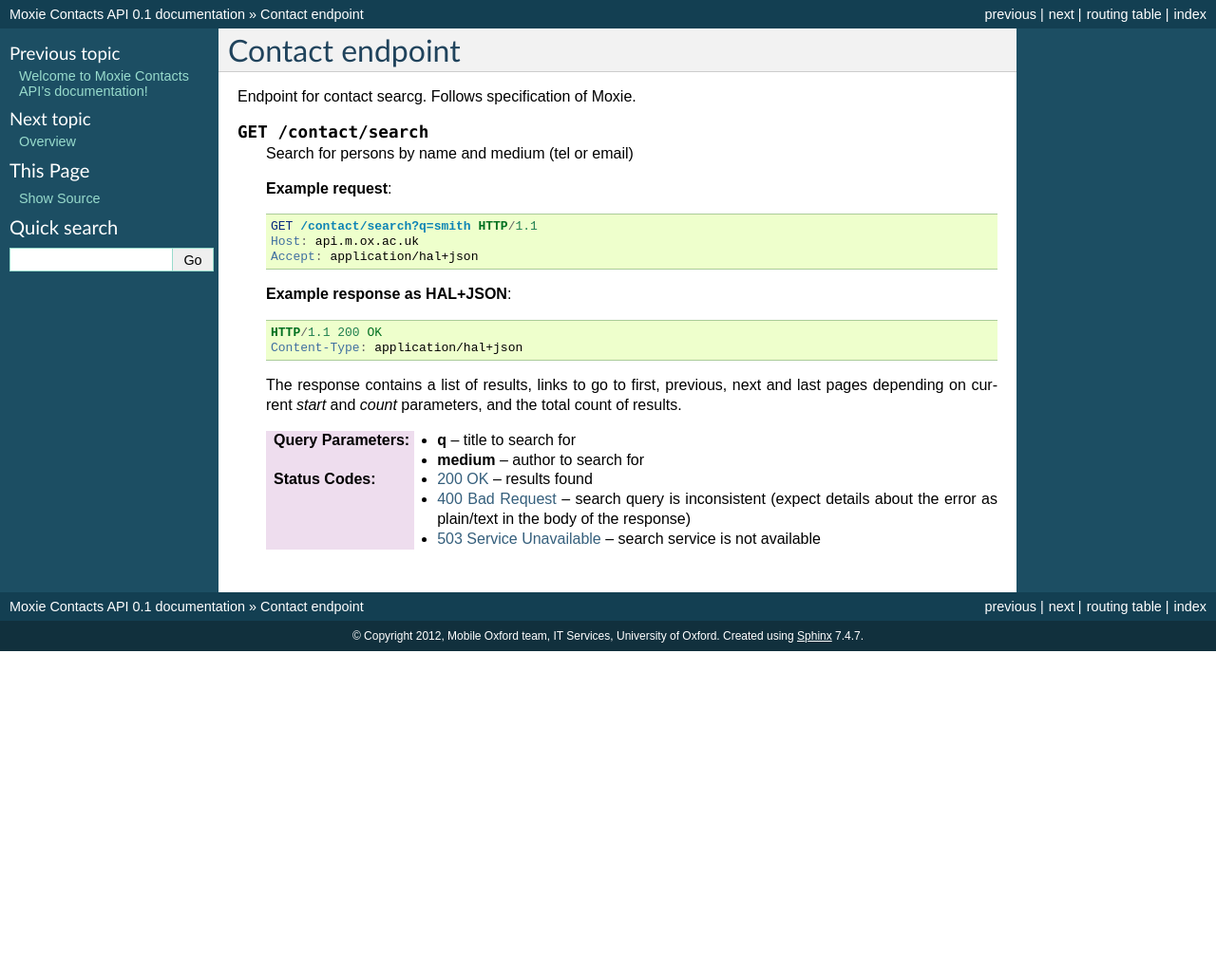
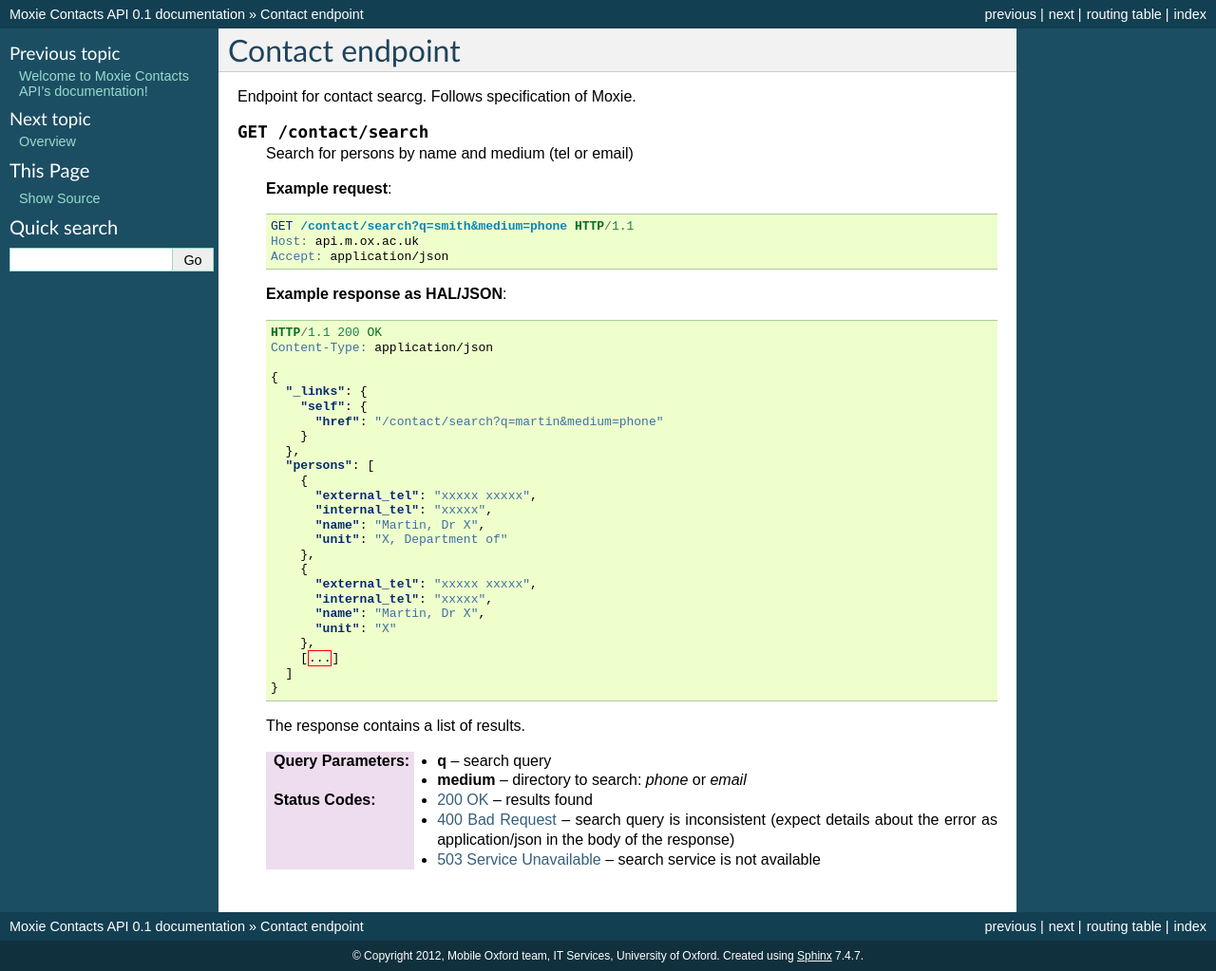
Before and after one commit to ox-it/moxie-contacts, a Sphinx documentation site: the page built from docs/source/http_api/contacts.rst, in a window 1280 px wide. Shown: the whole page at 95% size. Built offline with Sphinx 7.4.7, drawn with Linux system fonts in a browser that asks for light colours; before the commit the page ends 900 px from its top, so only the background shows below that.

Commit message:
Updated documentation about HTTP API

```diff
--- a/docs/source/http_api/contacts.rst
+++ b/docs/source/http_api/contacts.rst
@@ -11,25 +11,47 @@
 
     .. sourcecode:: http
 
-		GET /contact/search?q=smith HTTP/1.1
+		GET /contact/search?q=smith&medium=phone HTTP/1.1
 		Host: api.m.ox.ac.uk
-		Accept: application/hal+json
+		Accept: application/json
 
-    **Example response as HAL+JSON**:
+    **Example response as HAL/JSON**:
 
     .. sourcecode:: http
 
-		HTTP/1.1 200 OK
-		Content-Type: application/hal+json
+        HTTP/1.1 200 OK
+        Content-Type: application/json
 
+        {
+          "_links": {
+            "self": {
+              "href": "/contact/search?q=martin&medium=phone"
+            }
+          },
+          "persons": [
+            {
+              "external_tel": "xxxxx xxxxx",
+              "internal_tel": "xxxxx",
+              "name": "Martin, Dr X",
+              "unit": "X, Department of"
+            },
+            {
+              "external_tel": "xxxxx xxxxx",
+              "internal_tel": "xxxxx",
+              "name": "Martin, Dr X",
+              "unit": "X"
+            },
+            [...]
+          ]
+        }
 
-    The response contains a list of results, links to go to first, previous, next and last pages depending on current `start` and `count` parameters, and the total count of results.
+    The response contains a list of results.
 
-    :query q: title to search for
+    :query q: search query
     :type q: string
-    :query medium: author to search for
+    :query medium: directory to search: `phone` or `email`
     :type medium: string
 
     :statuscode 200: results found
-    :statuscode 400: search query is inconsistent (expect details about the error as plain/text in the body of the response)
+    :statuscode 400: search query is inconsistent (expect details about the error as application/json in the body of the response)
     :statuscode 503: search service is not available
```
